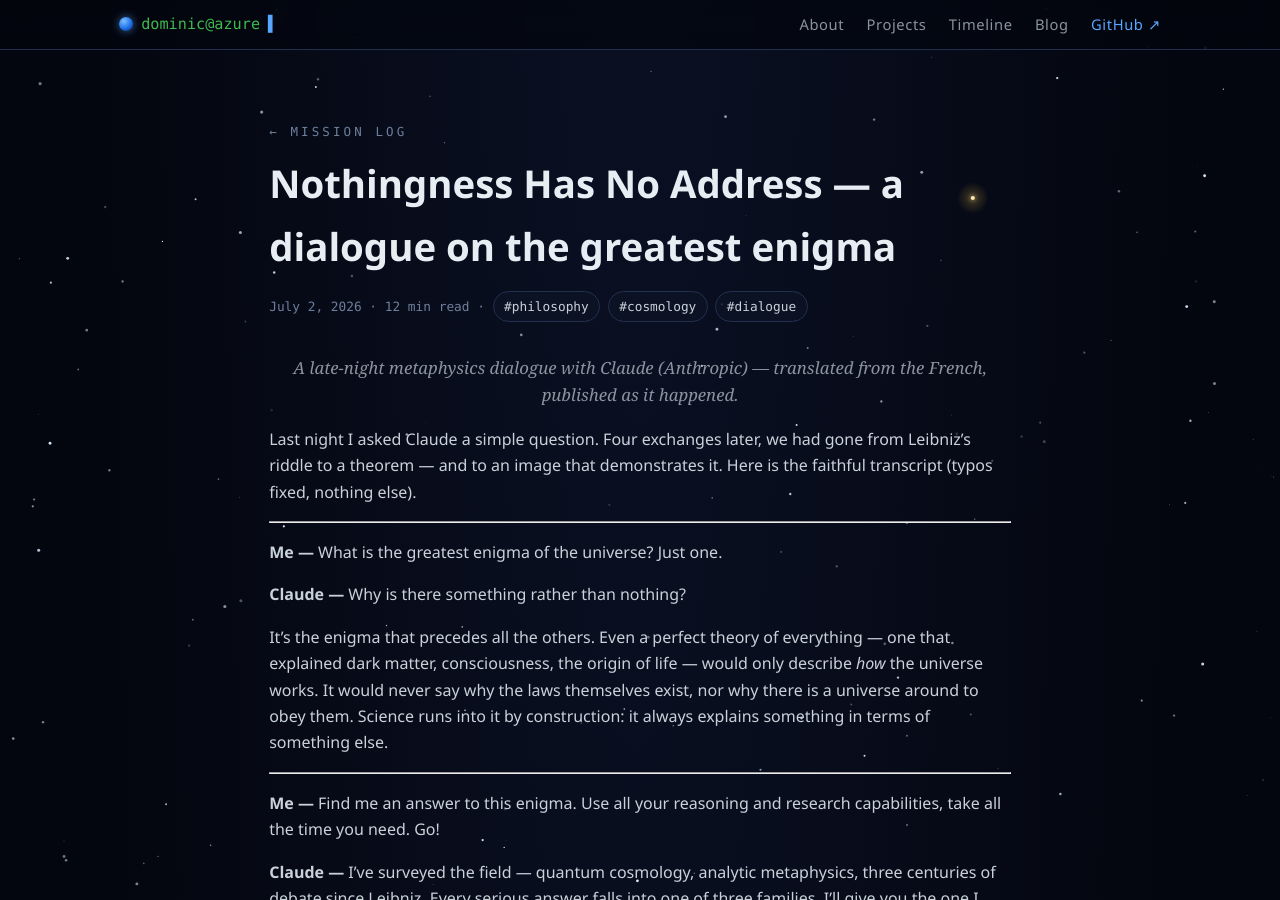
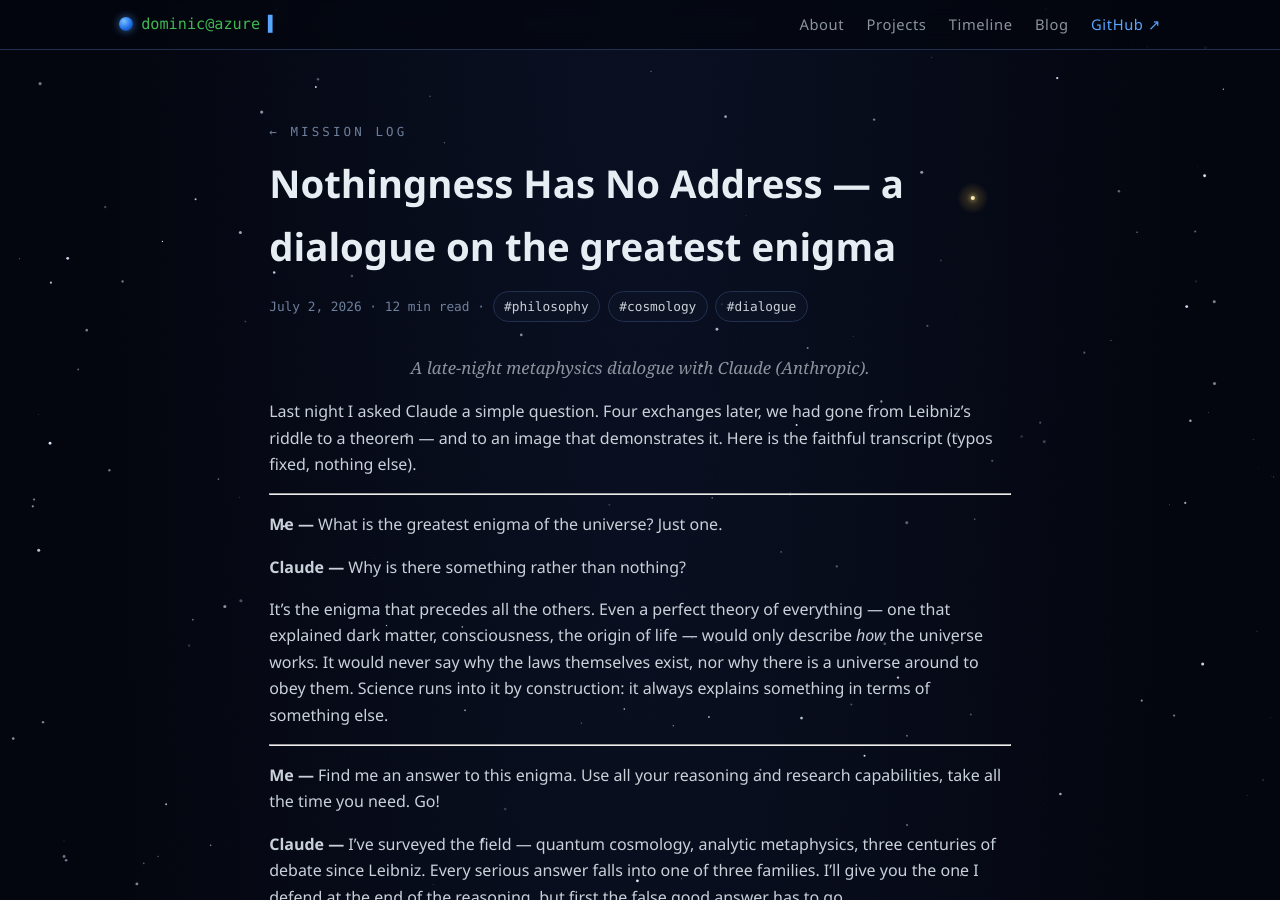
Before and after one commit to dapiced/dapiced.github.io, a Jekyll site: the page built from _posts/2026-07-02-nothingness-has-no-address.md, in a window 1280 px wide and 900 px high. Built offline with Jekyll 4.4.1, drawn with Linux system fonts in a browser that asks for light colours; comment, search, counter and statistics services are not loaded.

Commit message:
Edit introduction of nothingness-has-no-address post
Removed the phrase 'translated from the French, published as it happened' from the introduction.

```diff
--- a/_posts/2026-07-02-nothingness-has-no-address.md
+++ b/_posts/2026-07-02-nothingness-has-no-address.md
@@ -6,7 +6,7 @@ tags: [philosophy, cosmology, dialogue]
 ---
 
 <p style="text-align:center; font-family: Georgia, serif; font-style: italic; color: var(--muted); font-size: 1.05rem;">
-A late-night metaphysics dialogue with Claude (Anthropic) — translated from the French, published as it happened.
+A late-night metaphysics dialogue with Claude (Anthropic).
 </p>
 
 Last night I asked Claude a simple question. Four exchanges later, we had gone from Leibniz's riddle to a theorem — and to an image that demonstrates it. Here is the faithful transcript (typos fixed, nothing else).
```
